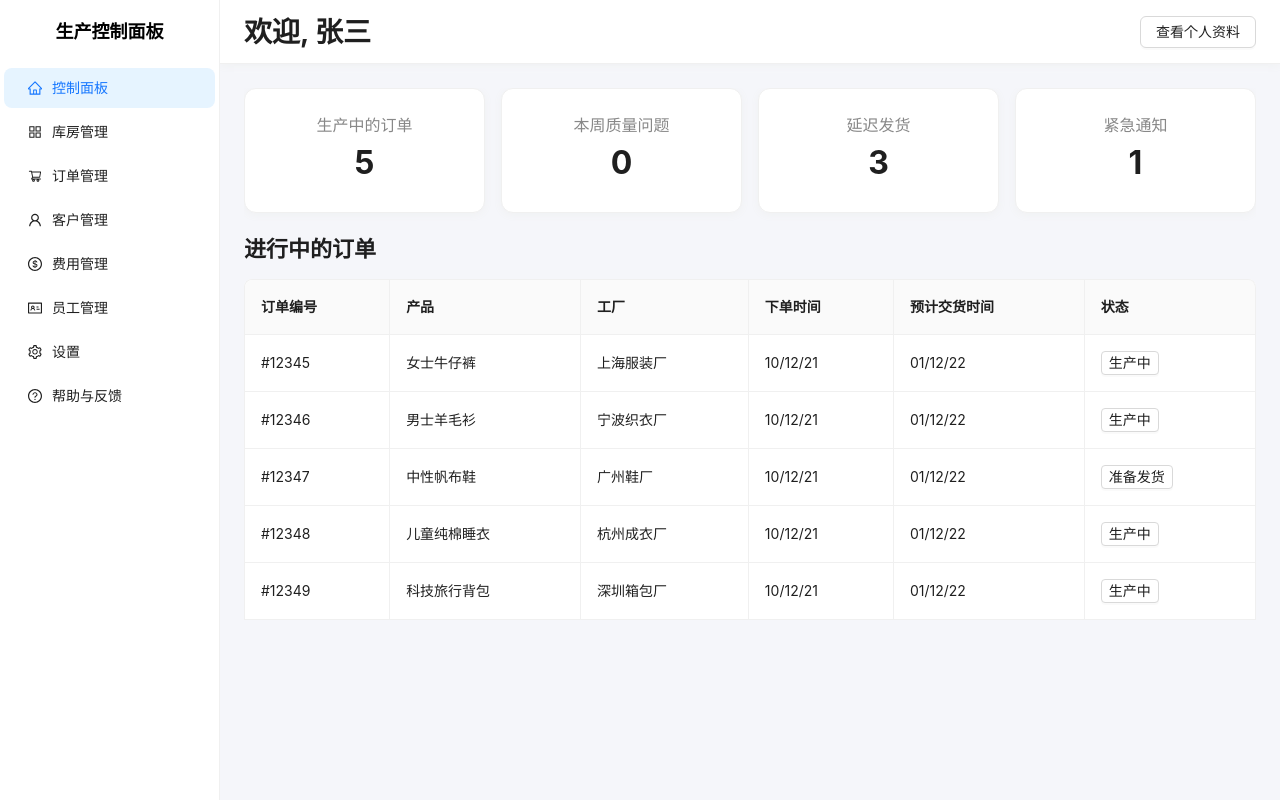
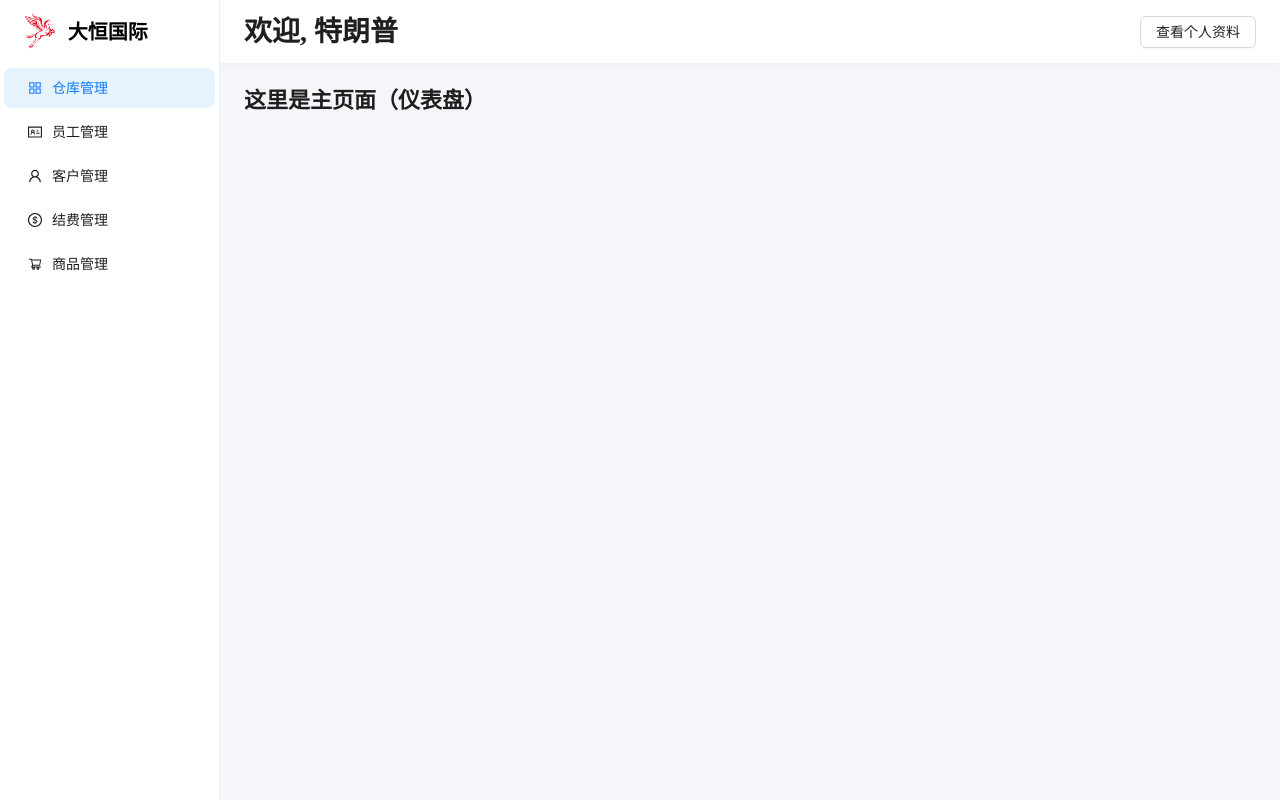
Before and after one commit to JinfengPang/DH-Frontend, a React (Vite) app: page / in a window 1280 px wide. Built offline with nearby package versions, Linux system fonts and the light colour scheme.

Commit message:
Structure refactor

```diff
--- a/package.json
+++ b/package.json
@@ -13,7 +13,8 @@
     "@ant-design/icons": "^6.0.0",
     "antd": "^5.26.0",
     "react": "^19.1.0",
-    "react-dom": "^19.1.0"
+    "react-dom": "^19.1.0",
+    "react-router-dom": "^7.6.2"
   },
   "devDependencies": {
     "@eslint/js": "^9.25.0",
--- a/src/App.jsx
+++ b/src/App.jsx
@@ -1,89 +1,32 @@
 import React from 'react';
-import { Layout, Menu, Card, Table, Button } from 'antd';
-import {
-  HomeOutlined,
-  AppstoreOutlined,
-  ShoppingCartOutlined,
-  UserOutlined,
-  DollarOutlined,
-  IdcardOutlined,
-  SettingOutlined,
-  QuestionCircleOutlined,
-} from '@ant-design/icons';
+import { BrowserRouter, Routes, Route, Navigate } from 'react-router-dom';
+import MainLayout from './components/Layout';
+import Dashboard from './pages/Dashboard';
+import Warehouse from './pages/Warehouse';
+import Employee from './pages/Employee';
+import Customer from './pages/Customer';
+import Cost from './pages/Cost';
+import Product from './pages/Product';
+import Profile from './pages/Profile';
 import 'antd/dist/reset.css';
 import './App.css';
 
-const { Header, Sider, Content } = Layout;
-
-const stats = [
-  { title: '生产中的订单', value: 5 },
-  { title: '本周质量问题', value: 0 },
-  { title: '延迟发货', value: 3 },
-  { title: '紧急通知', value: 1 },
-];
-
-const columns = [
-  { title: '订单编号', dataIndex: 'id', key: 'id' },
-  { title: '产品', dataIndex: 'product', key: 'product' },
-  { title: '工厂', dataIndex: 'factory', key: 'factory' },
-  { title: '下单时间', dataIndex: 'orderDate', key: 'orderDate' },
-  { title: '预计交货时间', dataIndex: 'deliveryDate', key: 'deliveryDate' },
-  { title: '状态', dataIndex: 'status', key: 'status', render: (text) => <Button type="default" size="small">{text}</Button> },
-];
-
-const dataSource = [
-  { id: '#12345', product: '女士牛仔裤', factory: '上海服装厂', orderDate: '10/12/21', deliveryDate: '01/12/22', status: '生产中' },
-  { id: '#12346', product: '男士羊毛衫', factory: '宁波织衣厂', orderDate: '10/12/21', deliveryDate: '01/12/22', status: '生产中' },
-  { id: '#12347', product: '中性帆布鞋', factory: '广州鞋厂', orderDate: '10/12/21', deliveryDate: '01/12/22', status: '准备发货' },
-  { id: '#12348', product: '儿童纯棉睡衣', factory: '杭州成衣厂', orderDate: '10/12/21', deliveryDate: '01/12/22', status: '生产中' },
-  { id: '#12349', product: '科技旅行背包', factory: '深圳箱包厂', orderDate: '10/12/21', deliveryDate: '01/12/22', status: '生产中' },
-];
-
 function App() {
   return (
-    <Layout style={{ minHeight: '100vh' }}>
-      <Sider width={220} style={{ background: '#fff', borderRight: '1px solid #f0f0f0', height: '1000px', display: 'flex', flexDirection: 'column' }}>
-        <div style={{ height: 64, display: 'flex', alignItems: 'center', justifyContent: 'center', fontWeight: 'bold', fontSize: 18, flexShrink: 0 }}>
-          生产控制面板
-        </div>
-        <div style={{ flex: 1, overflowY: 'auto' }}>
-          <Menu mode="inline" defaultSelectedKeys={['dashboard']} style={{ borderRight: 0 }}>
-            <Menu.Item key="dashboard" icon={<HomeOutlined />}>控制面板</Menu.Item>
-            <Menu.Item key="warehouse" icon={<AppstoreOutlined />}>库房管理</Menu.Item>
-            <Menu.Item key="order" icon={<ShoppingCartOutlined />}>订单管理</Menu.Item>
-            <Menu.Item key="customer" icon={<UserOutlined />}>客户管理</Menu.Item>
-            <Menu.Item key="cost" icon={<DollarOutlined />}>费用管理</Menu.Item>
-            <Menu.Item key="employee" icon={<IdcardOutlined />}>员工管理</Menu.Item>
-            <Menu.Item key="setting" icon={<SettingOutlined />}>设置</Menu.Item>
-            <Menu.Item key="help" icon={<QuestionCircleOutlined />}>帮助与反馈</Menu.Item>
-          </Menu>
-        </div>
-      </Sider>
-      <Layout style={{ height: '100%', display: 'flex', flexDirection: 'column' }}>
-        <Header style={{ background: '#fff', padding: '0 24px', display: 'flex', justifyContent: 'space-between', alignItems: 'center', flexShrink: 0 }}>
-          <div style={{ fontSize: 28, fontWeight: 700 }}>欢迎, 张三</div>
-          <Button>查看个人资料</Button>
-        </Header>
-        <Content style={{ margin: '24px', overflow: 'auto', flex: 1 }}>
-          <div style={{ display: 'flex', gap: 16, marginBottom: 24 }}>
-            {stats.map((item) => (
-              <Card key={item.title} style={{ flex: 1, textAlign: 'center', borderRadius: 12 }}>
-                <div style={{ fontSize: 16, color: '#888' }}>{item.title}</div>
-                <div style={{ fontSize: 32, fontWeight: 700 }}>{item.value}</div>
-              </Card>
-            ))}
-          </div>
-          <div style={{ fontSize: 22, fontWeight: 700, marginBottom: 16 }}>进行中的订单</div>
-          <Table
-            columns={columns}
-            dataSource={dataSource}
-            pagination={false}
-            bordered
-            style={{ background: '#fff', borderRadius: 12 }}
-          />
-        </Content>
-      </Layout>
-    </Layout>
+    <BrowserRouter>
+      <Routes>
+        <Route path="/" element={<MainLayout />}>
+          <Route index element={<Dashboard />} />
+          <Route path="warehouse" element={<Warehouse />} />
+          <Route path="employee" element={<Employee />} />
+          <Route path="customer" element={<Customer />} />
+          <Route path="cost" element={<Cost />} />
+          <Route path="product" element={<Product />} />
+          <Route path="profile" element={<Profile />} />
+          <Route path="*" element={<Navigate to="/" replace />} />
+        </Route>
+      </Routes>
+    </BrowserRouter>
   );
 }
 
--- /dev/null
+++ b/src/components/Layout.jsx
@@ -0,0 +1,61 @@
+import React from 'react';
+import { Layout, Menu, Button } from 'antd';
+import {
+  AppstoreOutlined,
+  UserOutlined,
+  DollarOutlined,
+  IdcardOutlined,
+  ShoppingCartOutlined,
+} from '@ant-design/icons';
+import { Outlet, useNavigate, useLocation } from 'react-router-dom';
+import dhLogo from '../assets/dh_logo.jpg';
+
+const { Header, Sider, Content } = Layout;
+
+const menuItems = [
+  { key: 'warehouse', icon: <AppstoreOutlined />, label: '仓库管理', path: '/warehouse' },
+  { key: 'employee', icon: <IdcardOutlined />, label: '员工管理', path: '/employee' },
+  { key: 'customer', icon: <UserOutlined />, label: '客户管理', path: '/customer' },
+  { key: 'cost', icon: <DollarOutlined />, label: '结费管理', path: '/cost' },
+  { key: 'product', icon: <ShoppingCartOutlined />, label: '商品管理', path: '/product' },
+];
+
+function MainLayout() {
+  const navigate = useNavigate();
+  const location = useLocation();
+  const selectedKey = menuItems.find(item => location.pathname.startsWith(item.path))?.key || 'warehouse';
+
+  return (
+    <Layout style={{ minHeight: '100vh' }}>
+      <Sider width={220} style={{ background: '#fff', borderRight: '1px solid #f0f0f0', height: '1000px', display: 'flex', flexDirection: 'column' }}>
+        <div style={{ height: 64, display: 'flex', alignItems: 'center', fontWeight: 'bold', fontSize: 20, flexShrink: 0, paddingLeft: 24, fontFamily: 'Kaiti, KaiTi, STKaiti, serif', justifyContent: 'flex-start' }}>
+          <img src={dhLogo} alt="dh_logo" style={{ height: 40, width: 'auto', marginRight: 12, display: 'block' }} />
+          <span>大恒国际</span>
+        </div>
+        <div style={{ flex: 1, overflowY: 'auto' }}>
+          <Menu
+            mode="inline"
+            selectedKeys={[selectedKey]}
+            style={{ borderRight: 0 }}
+            onClick={({ key }) => {
+              const item = menuItems.find(i => i.key === key);
+              if (item) navigate(item.path);
+            }}
+            items={menuItems}
+          />
+        </div>
+      </Sider>
+      <Layout style={{ height: '100%', display: 'flex', flexDirection: 'column' }}>
+        <Header style={{ background: '#fff', padding: '0 24px', display: 'flex', justifyContent: 'space-between', alignItems: 'center', flexShrink: 0 }}>
+          <div style={{ fontSize: 28, fontWeight: 700, fontFamily: 'Kaiti, KaiTi, STKaiti, serif' }}>欢迎, 特朗普</div>
+          <Button onClick={() => navigate('/profile')}>查看个人资料</Button>
+        </Header>
+        <Content style={{ margin: '24px', overflow: 'auto', flex: 1 }}>
+          <Outlet />
+        </Content>
+      </Layout>
+    </Layout>
+  );
+}
+
+export default MainLayout;
--- /dev/null
+++ b/src/pages/Cost.jsx
@@ -0,0 +1,7 @@
+import React from 'react';
+
+function Cost() {
+  return <div style={{ fontSize: 22, fontWeight: 700 }}>这里是结费管理页面</div>;
+}
+
+export default Cost;
--- /dev/null
+++ b/src/pages/Customer.jsx
@@ -0,0 +1,7 @@
+import React from 'react';
+
+function Customer() {
+  return <div style={{ fontSize: 22, fontWeight: 700 }}>这里是客户管理页面</div>;
+}
+
+export default Customer;
--- /dev/null
+++ b/src/pages/Dashboard.jsx
@@ -0,0 +1,7 @@
+import React from 'react';
+
+function Dashboard() {
+  return <div style={{ fontSize: 22, fontWeight: 700 }}>这里是主页面（仪表盘）</div>;
+}
+
+export default Dashboard;
--- /dev/null
+++ b/src/pages/Employee.jsx
@@ -0,0 +1,7 @@
+import React from 'react';
+
+function Employee() {
+  return <div style={{ fontSize: 22, fontWeight: 700 }}>这里是员工管理页面</div>;
+}
+
+export default Employee;
--- /dev/null
+++ b/src/pages/Product.jsx
@@ -0,0 +1,7 @@
+import React from 'react';
+
+function Product() {
+  return <div style={{ fontSize: 22, fontWeight: 700 }}>这里是商品管理页面</div>;
+}
+
+export default Product;
--- /dev/null
+++ b/src/pages/Profile.jsx
@@ -0,0 +1,7 @@
+import React from 'react';
+
+function Profile() {
+  return <div style={{ fontSize: 22, fontWeight: 700 }}>这里是个人资料页面</div>;
+}
+
+export default Profile;
--- /dev/null
+++ b/src/pages/Warehouse.jsx
@@ -0,0 +1,7 @@
+import React from 'react';
+
+function Warehouse() {
+  return <div style={{ fontSize: 22, fontWeight: 700 }}>这里是仓库管理页面</div>;
+}
+
+export default Warehouse;
```
Also changed, not shown: src/assets/dh_logo.jpg (added), 1 other file (tests, documents, lock files or other folders).
